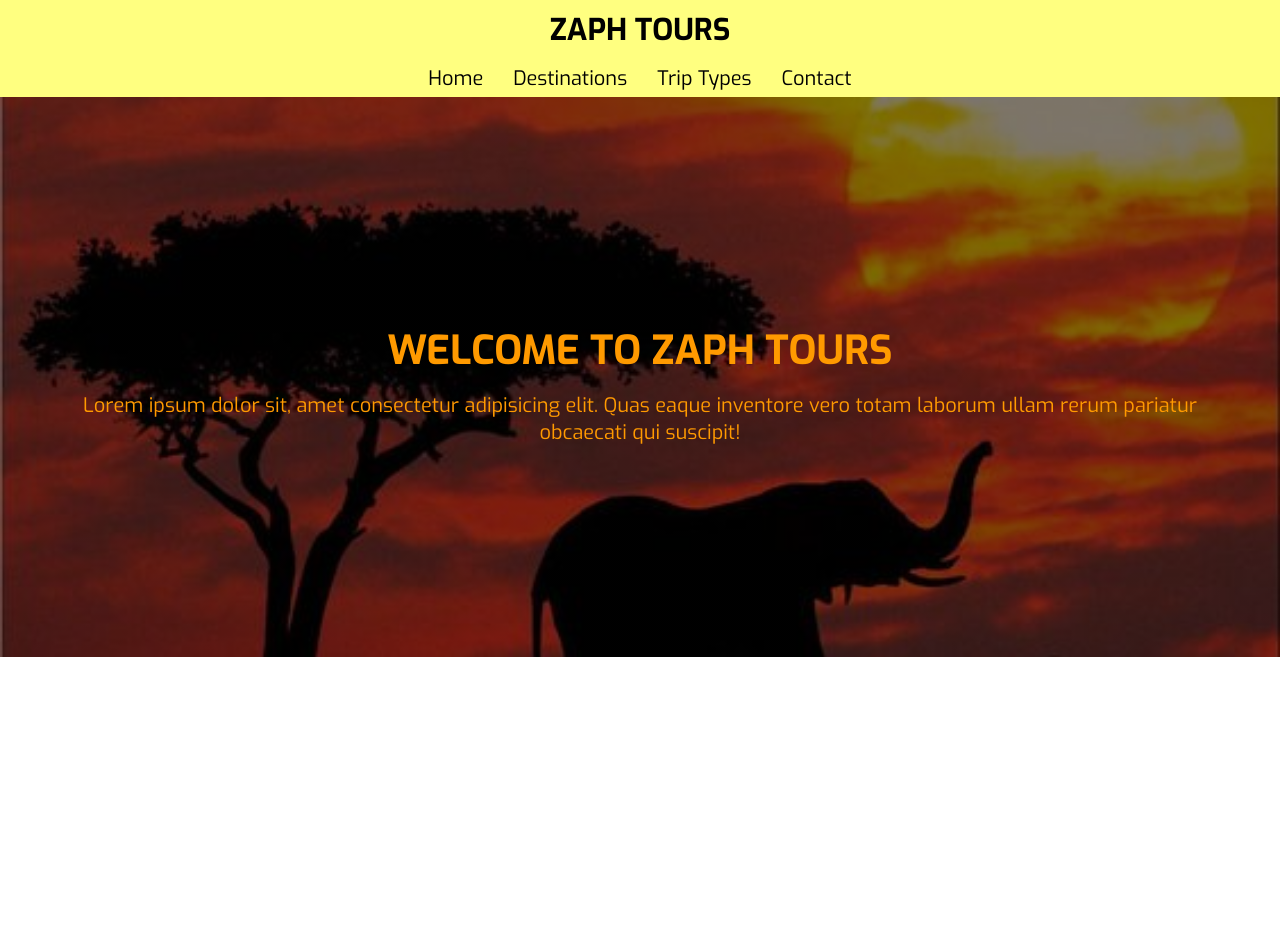
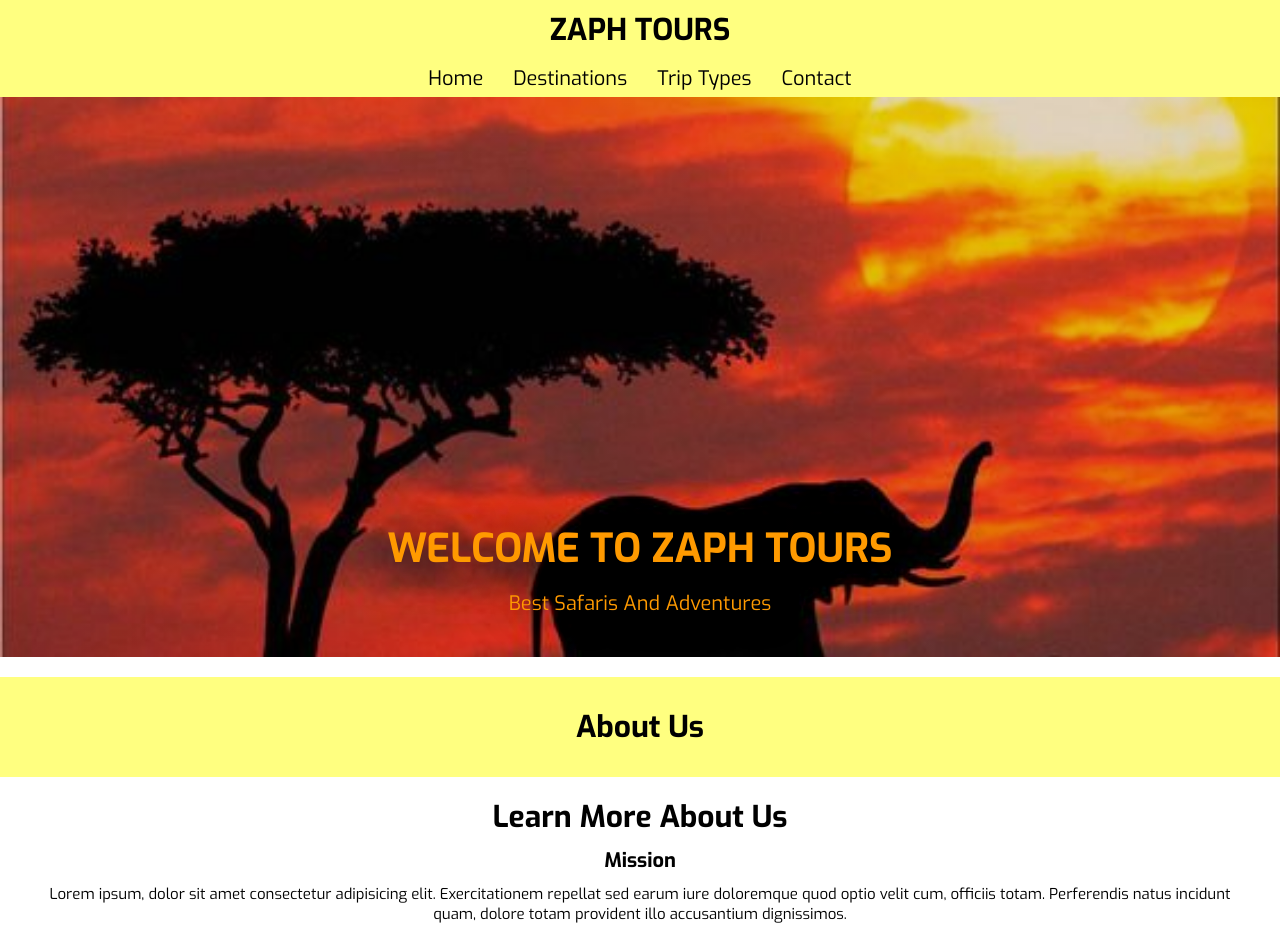
Before and after one commit to WeBstwr/Zaph-Tours-landing-page, a React (Vite) app: page / in a window 1280 px wide. Shown: the top 936 px of the page. Before the commit the page ends 800 px from the top, so only its background shows below. Built offline with nearby package versions, Linux system fonts and the light colour scheme.

Commit message:
create the about section
I have created the about section

```diff
--- a/src/pages/Home/Hero.jsx
+++ b/src/pages/Home/Hero.jsx
@@ -1,19 +1,54 @@
 import "./home.css";
+
+
+// const aboutIcons = ({icon}) =>{
+//   return(
+//     <div className="about-icons">
+//       <div className="about-icon-wrapper">{icon}</div>
+//       <p>{label}</p>
+//     </div>
+//   )
+// }
 
 const Hero = () => {
   return (
-    <div className="hero-section">
+    <>
+     <div className="hero-section">
       <div className="text-box">
         <div className="title">
           <h1>welcome to zaph tours</h1>
           <p>
-            Lorem ipsum dolor sit, amet consectetur adipisicing elit. Quas eaque
-            inventore vero totam laborum ullam rerum pariatur obcaecati qui
-            suscipit!
+            best safaris and adventures
           </p>
         </div>
       </div>
+
     </div>
+
+    <div className="about-banner">
+      <div className="about-text">
+        <h2>about us</h2>
+      </div>
+    </div>
+    <div className="about-section">
+      <div className="about-text-box">
+        <h3>learn more about us</h3>
+        <div className="about-main-text">
+          <h4>mission</h4>
+          <p>Lorem ipsum, dolor sit amet consectetur adipisicing elit. Exercitationem repellat sed earum iure doloremque quod optio velit cum, officiis totam. Perferendis natus incidunt quam, dolore totam provident illo accusantium dignissimos.</p>
+          <h4>vision</h4>
+          <p>Lorem ipsum dolor sit amet consectetur adipisicing elit. Veritatis, molestiae explicabo dolore sunt ad ducimus est vitae sint atque soluta inventore fugit officiis reprehenderit iste!</p>
+          </div>
+        {/* <aboutIcons icon={} /> */}
+      </div>
+    </div>
+
+
+
+
+    </>
+
+
   );
 };
 
--- a/src/pages/Home/home.css
+++ b/src/pages/Home/home.css
@@ -1,12 +1,12 @@
 .hero-section {
   display: flex;
-  background: linear-gradient(rgba(0, 0, 0, 0.5), rgba(0, 0, 0, 0.5)),
+  background: linear-gradient(rgba(0, 0, 0, 0.1), rgba(0, 0, 0, 0.1)),
     url(../../assets/heroBg.jpg);
   flex-direction: column;
   min-height: 70vh;
   background-size: cover;
   background-position: center;
-  justify-content: center;
+  justify-content: end;
   /* transition: 15s;
     transform: scale(1.14); */
 }
@@ -14,10 +14,13 @@
 .text-box {
   color: var(--primary-color);
   text-align: center;
+  margin-bottom: 4rem;
+
 }
 
 .title {
   font-size: 1.5rem;
+  text-shadow: 0px 0px 50px rgba(0,0,0,1);
 }
 .title h1 {
   padding: 1.5rem;
@@ -26,6 +29,45 @@
 }
 
 .title p {
+  text-transform: capitalize;
   font-size: 2rem;
   margin: 0 4rem;
 }
+
+.about-banner{
+  margin: 2rem 0;
+  background-color: var(--secondary-color);
+  padding: 3rem;
+  text-align: center;
+}
+
+.about-text{
+  font-size: 2rem;
+  text-transform: capitalize;
+}
+
+.about-section{
+  display: flex;
+  align-items: center;
+  flex-direction: column;
+}
+
+.about-text-box{
+  text-align: center;
+}
+
+.about-text-box h3{
+  font-size: 3rem;
+  text-transform: capitalize;
+}
+.about-main-text h4{
+  font-size: 2rem;
+  padding: 1rem;
+  text-transform: capitalize;
+}
+.about-main-text p{
+  display: flex;
+  font-size: 1.5rem;
+  margin: 0 4rem;
+  flex-wrap: wrap;
+}
```
